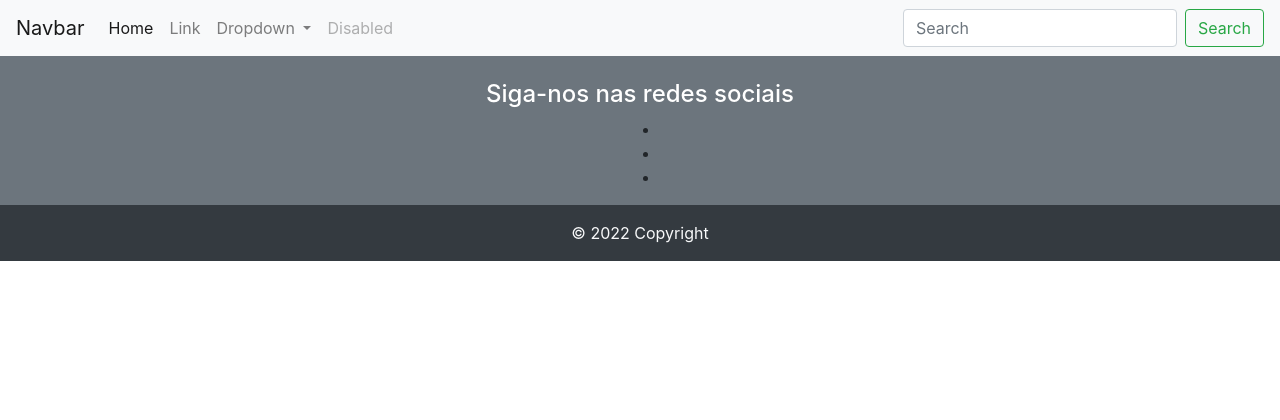
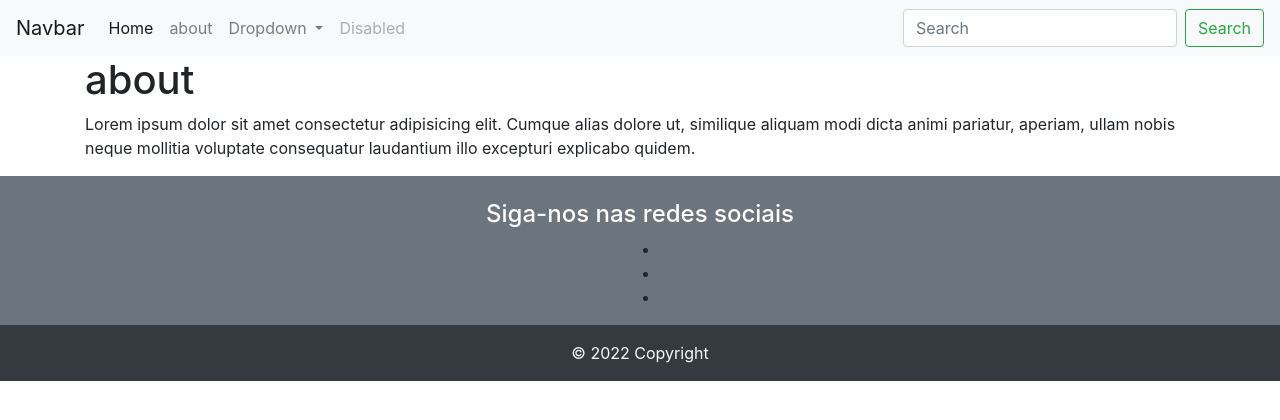
Before and after one commit to GabrielaFedermann/FeelingFront, an Angular app: page /about in a window 1280 px wide. Before the commit this address led to /. Shown: the top 420 px of the page. Built offline with nearby package versions, Linux system fonts and the light colour scheme.

Commit message:
@daawch[adding 'about']

```diff
--- /dev/null
+++ b/src/app/about/about.component.html
@@ -0,0 +1,8 @@
+<div class="container">
+    <div class="row">
+        <div class="col-md-12">
+            <h1>about</h1>
+            <p>Lorem ipsum dolor sit amet consectetur adipisicing elit. Cumque alias dolore ut, similique aliquam modi dicta animi pariatur, aperiam, ullam nobis neque mollitia voluptate consequatur laudantium illo excepturi explicabo quidem.</p>
+        </div>
+    </div>
+</div>
--- /dev/null
+++ b/src/app/about/about.component.ts
@@ -0,0 +1,15 @@
+import { Component, OnInit } from '@angular/core';
+
+@Component({
+  selector: 'app-about',
+  templateUrl: './about.component.html',
+  styleUrls: ['./about.component.css']
+})
+export class AboutComponent implements OnInit {
+
+  constructor() { }
+
+  ngOnInit(): void {
+  }
+
+}
--- a/src/app/app-routing.module.ts
+++ b/src/app/app-routing.module.ts
@@ -1,12 +1,14 @@
 import { NgModule } from '@angular/core';
 import { RouterModule, Routes } from '@angular/router';
+import { AboutComponent } from './about/about.component';
 import { CadastrarComponent } from './cadastrar/cadastrar.component';
 import { EntrarComponent } from './entrar/entrar.component';
 
 const routes: Routes = [
   {path: "", redirectTo:"entrar", pathMatch:"full"},
   {path:"entrar", component:EntrarComponent},
-  {path:"cadastrar", component:CadastrarComponent}
+  {path:"cadastrar", component:CadastrarComponent},
+  {path:"about", component:AboutComponent}
 ];
 
 @NgModule({
--- a/src/app/app.module.ts
+++ b/src/app/app.module.ts
@@ -8,6 +8,7 @@ import { MenuComponent } from './menu/menu.component';
 import { EntrarComponent } from './entrar/entrar.component';
 import { RodapeComponent } from './rodape/rodape.component';
 import { CadastrarComponent } from './cadastrar/cadastrar.component';
+import { AboutComponent } from './about/about.component';
 
 
 @NgModule({
@@ -17,6 +18,7 @@ import { CadastrarComponent } from './cadastrar/cadastrar.component';
     EntrarComponent,
     RodapeComponent,
     CadastrarComponent,
+    AboutComponent,
   ],
 
   imports: [
--- a/src/app/menu/menu.component.html
+++ b/src/app/menu/menu.component.html
@@ -10,14 +10,14 @@
         <a class="nav-link" href="#">Home <span class="sr-only">(current)</span></a>
       </li>
       <li class="nav-item">
-        <a class="nav-link" href="#">Link</a>
+        <a class="nav-link" href="/about">about</a>
       </li>
       <li class="nav-item dropdown">
         <a class="nav-link dropdown-toggle" href="#" id="navbarDropdown" role="button" data-toggle="dropdown" aria-expanded="false">
           Dropdown
         </a>
         <div class="dropdown-menu" aria-labelledby="navbarDropdown">
-          <a class="dropdown-item" href="#">Action</a>
+          <a class="dropdown-item" href="#">Acion</a>
           <a class="dropdown-item" href="#">Another action</a>
           <div class="dropdown-divider"></div>
           <a class="dropdown-item" href="#">Something else here</a>
```
Also changed, not shown: src/app/about/about.component.css (added), 2 other files (tests, documents, lock files or other folders).
